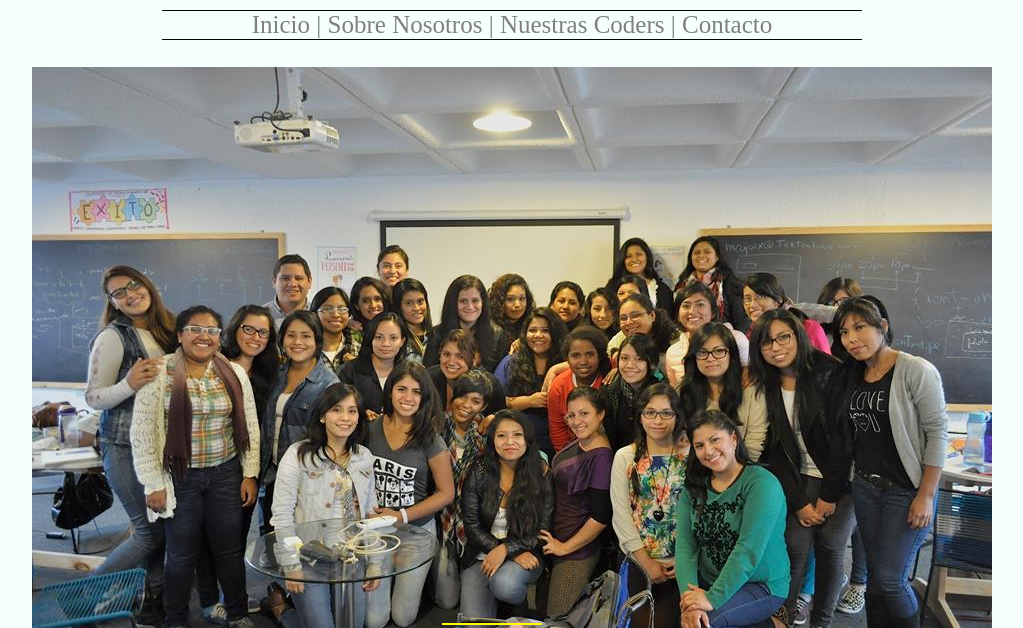
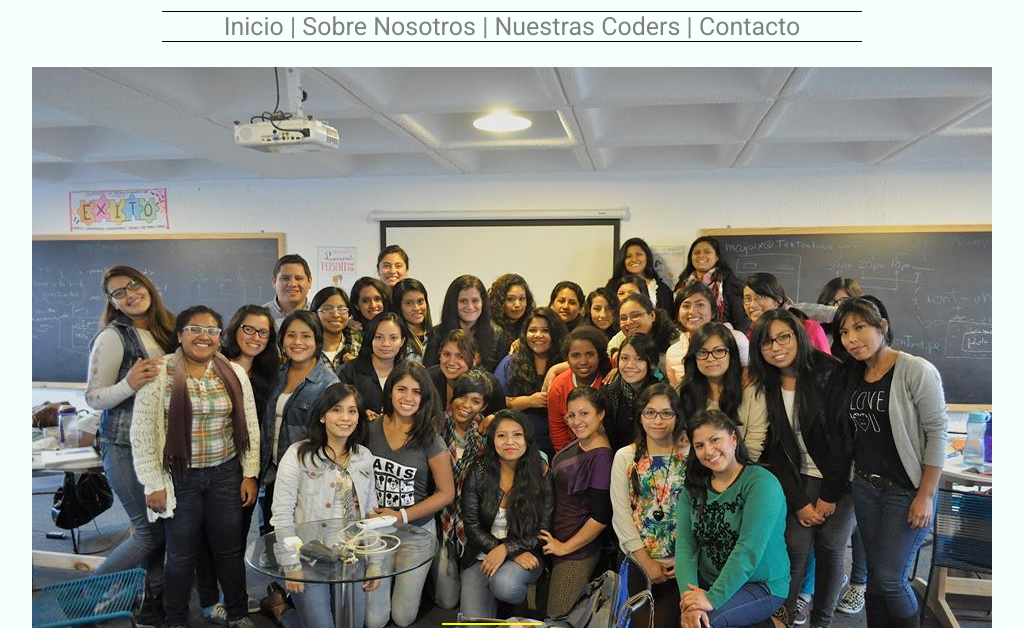
Before and after one commit to velvetbabe/LAYOUT, a plain HTML site: page index1.html in a window 1280 px wide. Shown: the part 172-800 px from the top of the page, without its empty margins (148-1171 px from the left). Drawn offline with Linux system fonts and the light colour scheme.

Commit message:
mi primer commit

```diff
--- a/index1.html
+++ b/index1.html
@@ -3,6 +3,7 @@
 <head>
   <meta charset="UTF-8">
   <link rel="stylesheet" type="text/css" href="main1.css">
+  <link href='https://fonts.googleapis.com/css?family=Roboto' rel='stylesheet' type='text/css'>
   <title></title>
 </head>
 <body>
--- a/main1.css
+++ b/main1.css
@@ -1,6 +1,7 @@
 *{
 	margin:0;
 	padding:0;
+	font-family: 'roboto',sans-serif;
 }
 
 
```
